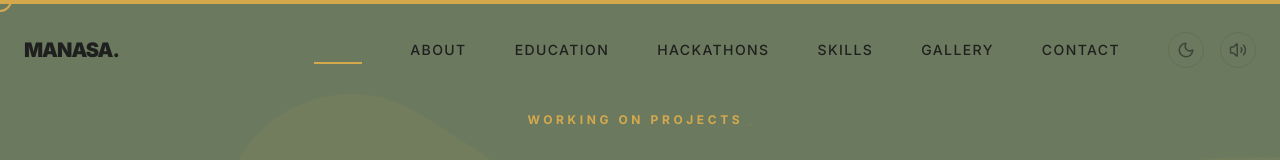
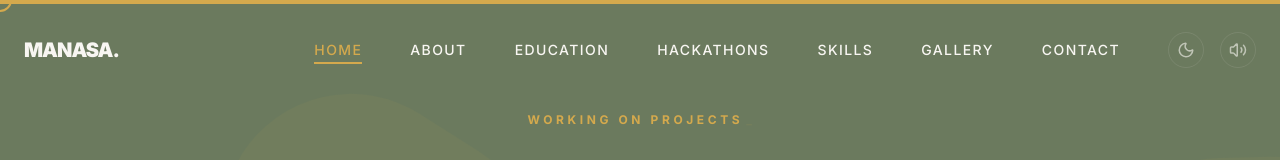
Before and after one commit to Manasa131106/manasathalari, a React (Vite) app: page / in a window 1280 px wide. Shown: the top 160 px of the page. Built offline with nearby package versions, Linux system fonts and the light colour scheme.

Commit message:
feat: Enhance navigation and theme colors
Update navigation styles to dynamically adjust text color based on scroll position and active link. Introduce a theme-color meta tag for better browser integration.

```diff
--- a/index.html
+++ b/index.html
@@ -3,6 +3,7 @@
   <head>
     <meta charset="UTF-8" />
     <meta name="viewport" content="width=device-width, initial-scale=1.0" />
+    <meta name="theme-color" content="#f8f6f2" />
     <title>My Google AI Studio App</title>
   </head>
   <body>
--- a/src/App.tsx
+++ b/src/App.tsx
@@ -254,7 +254,7 @@ const Navbar = ({ isMuted, setIsMuted, playSound, isDarkMode, setIsDarkMode }: {
   };
 
   return (
-    <nav className={`fixed top-0 left-0 w-full z-50 transition-all duration-300 ${isScrolled ? 'bg-beige/80 backdrop-blur-md py-4 shadow-sm' : 'py-8'}`}>
+    <nav className={`fixed top-0 left-0 w-full z-50 transition-all duration-300 ${isScrolled ? 'bg-beige/80 backdrop-blur-md py-4 shadow-sm text-charcoal' : 'py-8 text-beige'}`}>
       <div className="container mx-auto px-6 flex justify-between items-center">
         <a
           href="#home"
@@ -272,18 +272,18 @@ const Navbar = ({ isMuted, setIsMuted, playSound, isDarkMode, setIsDarkMode }: {
               href={link.href}
               onMouseEnter={() => playSound(SOUNDS.POP)}
               onClick={() => handleNavClick(link.href)}
-              className={`relative text-sm font-medium uppercase tracking-widest transition-colors group ${activeSection === link.href.slice(1) ? 'text-olive' : 'hover:text-olive'}`}
+              className={`relative text-sm font-medium uppercase tracking-widest transition-colors group ${activeSection === link.href.slice(1) ? (isScrolled ? 'text-olive' : 'text-gold') : (isScrolled ? 'hover:text-olive' : 'hover:text-gold')}`}
             >
               {link.name}
               <span className={`absolute -bottom-1 left-0 h-[2px] bg-gold transition-all duration-300 ${activeSection === link.href.slice(1) ? 'w-full' : 'w-0 group-hover:w-full'}`} />
             </a>
           ))}
 
-          <div className="flex items-center gap-4">
+            <div className="flex items-center gap-4">
             <button
               onClick={() => setIsDarkMode(!isDarkMode)}
               onMouseEnter={() => playSound(SOUNDS.POP)}
-              className="p-2 rounded-full border border-charcoal/10 text-charcoal/60 hover:text-charcoal hover:bg-charcoal/5 transition-all"
+              className={`p-2 rounded-full border transition-all ${isScrolled ? 'border-charcoal/10 text-charcoal/60 hover:text-charcoal hover:bg-charcoal/5' : 'border-beige/10 text-beige/60 hover:text-beige hover:bg-beige/5'}`}
               title={isDarkMode ? "Light Mode" : "Dark Mode"}
             >
               {isDarkMode ? <Sun size={18} /> : <Moon size={18} />}
@@ -292,7 +292,7 @@ const Navbar = ({ isMuted, setIsMuted, playSound, isDarkMode, setIsDarkMode }: {
             <button
               onClick={() => setIsMuted(!isMuted)}
               onMouseEnter={() => playSound(SOUNDS.POP)}
-              className="p-2 rounded-full border border-charcoal/10 text-charcoal/60 hover:text-charcoal hover:bg-charcoal/5 transition-all"
+              className={`p-2 rounded-full border transition-all ${isScrolled ? 'border-charcoal/10 text-charcoal/60 hover:text-charcoal hover:bg-charcoal/5' : 'border-beige/10 text-beige/60 hover:text-beige hover:bg-beige/5'}`}
               title={isMuted ? "Unmute" : "Mute"}
             >
               {isMuted ? <VolumeX size={18} /> : <Volume2 size={18} />}
@@ -405,7 +405,7 @@ const HeroName = ({ playSound }: { playSound: (s: string) => void }) => {
 
 const Hero = ({ playSound }: { playSound: (s: string) => void }) => {
   return (
-    <section id="home" className="relative min-h-screen flex flex-col justify-center items-center pt-20 overflow-hidden bg-olive dark:bg-beige text-beige dark:text-charcoal">
+    <section id="home" className="relative min-h-screen flex flex-col justify-center items-center pt-20 overflow-hidden bg-olive text-beige">
       <ScrollingText text="MANASA THALARI" />
       <FloatingShapes />
 
@@ -502,7 +502,7 @@ const About = () => {
   ];
 
   return (
-    <section id="about" className="py-24 md:py-40 bg-beige overflow-hidden">
+    <section id="about" className="py-24 md:py-40 overflow-hidden bg-beige">
       <div className="container mx-auto px-6">
         <div className="grid grid-cols-1 lg:grid-cols-2 gap-20 items-start">
           <motion.div
@@ -579,7 +579,7 @@ const Hackathons = ({ playSound }: { playSound: (s: string) => void }) => {
   ];
 
   return (
-    <section id="hackathons" className="py-24 md:py-40 bg-beige border-t border-charcoal/10">
+    <section id="hackathons" className="py-24 md:py-40 border-t border-charcoal/10 bg-beige">
       <div className="container mx-auto px-6">
         <motion.div
           initial={{ opacity: 0, y: 30 }}
@@ -732,7 +732,7 @@ const Education = () => {
   ];
 
   return (
-    <section id="education" className="py-24 md:py-40 bg-beige border-t border-charcoal/10">
+    <section id="education" className="py-24 md:py-40 border-t border-charcoal/10 bg-beige">
       <div className="container mx-auto px-6">
         <motion.div
           initial={{ opacity: 0, y: 30 }}
@@ -808,7 +808,7 @@ const Skills = () => {
   ];
 
   return (
-    <section id="skills" className="py-24 md:py-40 bg-olive dark:bg-beige text-beige dark:text-charcoal overflow-hidden">
+    <section id="skills" className="py-24 md:py-40 overflow-hidden bg-beige">
       <div className="container mx-auto px-6">
         <motion.div
           initial={{ opacity: 0, y: 30 }}
@@ -926,7 +926,7 @@ const Gallery = ({ playSound }: { playSound: (s: string) => void }) => {
   };
 
   return (
-    <section id="gallery" className="py-24 md:py-40 bg-beige border-t border-charcoal/10 overflow-hidden">
+    <section id="gallery" className="py-24 md:py-40 border-t border-charcoal/10 overflow-hidden bg-beige">
       <div className="container mx-auto px-6">
         <motion.div
           initial={{ opacity: 0, y: 30 }}
@@ -1061,7 +1061,7 @@ const Footer = ({ playSound }: { playSound: (s: string) => void }) => {
   };
 
   return (
-    <footer id="contact" className="relative pt-24 md:pt-40 pb-12 bg-charcoal dark:bg-beige text-beige dark:text-charcoal overflow-hidden">
+    <footer id="contact" className="relative pt-24 md:pt-40 pb-12 overflow-hidden bg-charcoal text-beige">
       <ScrollingText text="MANASA THALARI" />
 
       <div className="container mx-auto px-6 relative z-10">
@@ -1231,16 +1231,19 @@ export default function App() {
   });
 
   useEffect(() => {
+    const themeColorMeta = document.querySelector('meta[name="theme-color"]');
     if (isDarkMode) {
       document.documentElement.classList.add('dark');
+      if (themeColorMeta) themeColorMeta.setAttribute('content', '#1a1a1a');
     } else {
       document.documentElement.classList.remove('dark');
+      if (themeColorMeta) themeColorMeta.setAttribute('content', '#f8f6f2');
     }
     localStorage.setItem('isDarkMode', JSON.stringify(isDarkMode));
   }, [isDarkMode]);
 
   return (
-    <div className="relative selection:bg-gold selection:text-charcoal transition-colors duration-300">
+    <div className="relative bg-beige text-charcoal selection:bg-gold selection:text-charcoal transition-colors duration-300">
       <ScrollProgress />
       <CustomCursor />
       <Navbar
--- a/src/index.css
+++ b/src/index.css
@@ -33,6 +33,8 @@
 
 @layer base {
   html {
+    background-color: #f8f6f2; /* Fallback for light mode */
+    @apply bg-beige;
     scroll-behavior: smooth;
     transition: background-color 0.3s ease, color 0.3s ease;
   }
```
